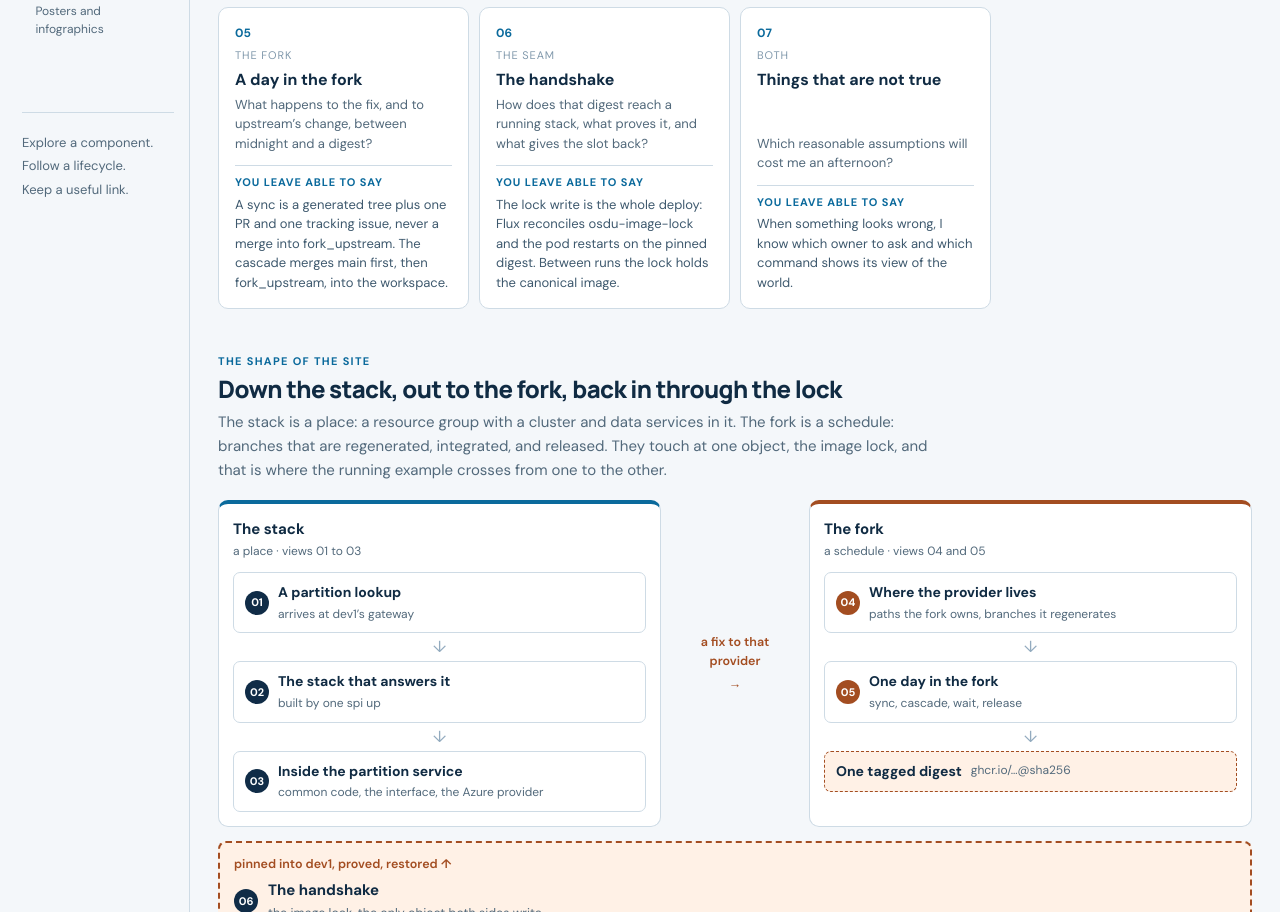
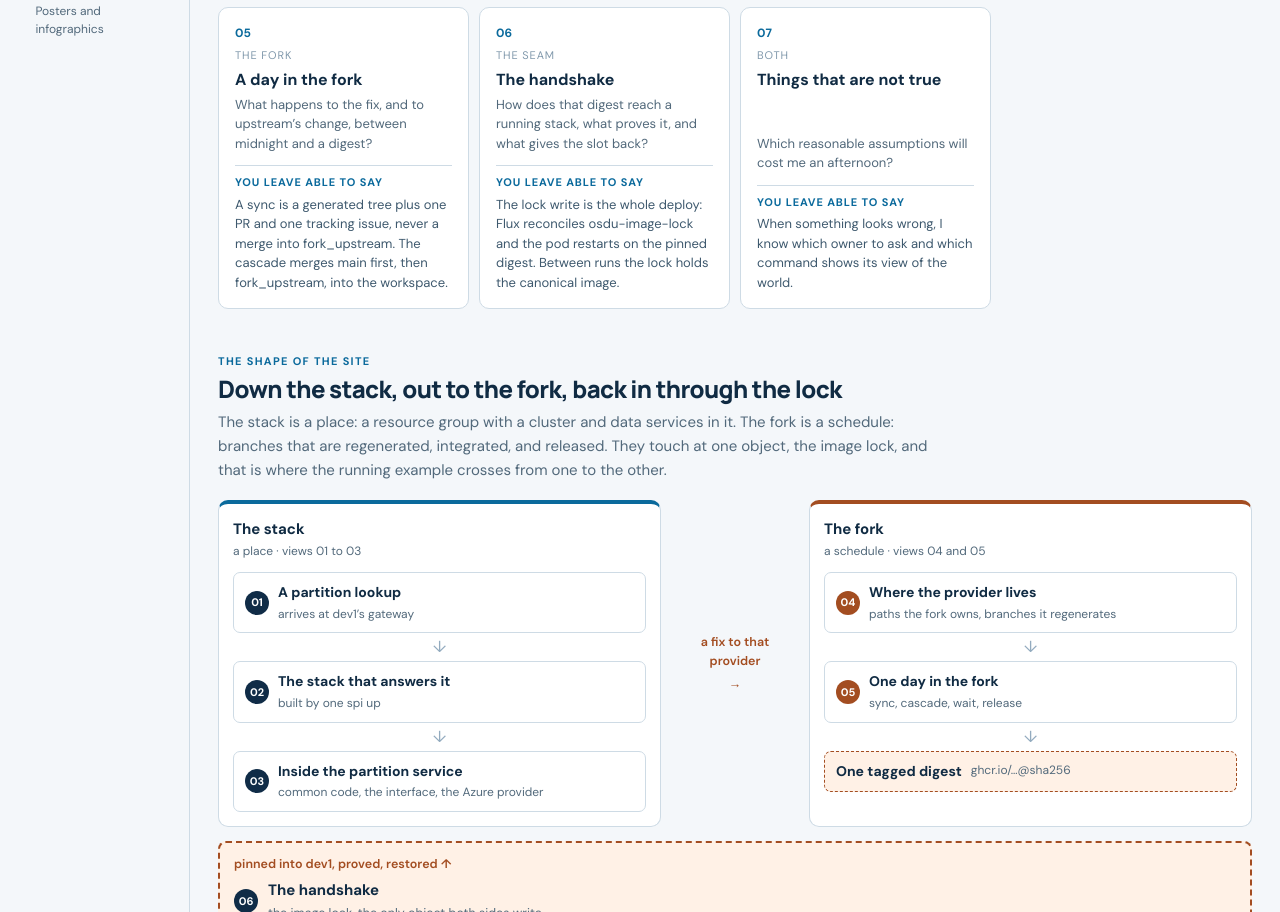
Before and after one commit to danielscholl-osdu/osdu-spi-training, a website built with Vite: page src/index.html in a window 1280 px wide. Shown: the part 1255-2167 px from the top of the page. Built offline with nearby package versions, Linux system fonts and the light colour scheme.

Commit message:
refactor(ui): remove rail note from sidebar
Drop the rail-note paragraph from the chapter rail and its styles

```diff
--- a/src/index.html
+++ b/src/index.html
@@ -50,9 +50,6 @@
           <span class="rail-toggle-glyph" aria-hidden="true">▾</span>
         </button>
         <nav aria-label="Chapters" id="chapter-navigation"></nav>
-        <p class="rail-note">
-          Explore a component.<br />Follow a lifecycle.<br />Keep a useful link.
-        </p>
       </aside>
       <main id="main-content">
         <p class="chapter-kicker" id="chapter-kicker"></p>
--- a/src/styles/base.css
+++ b/src/styles/base.css
@@ -189,14 +189,6 @@ summary:focus-visible {
 }
 .rail-toggle {
   display: none;
-}
-.rail-note {
-  font-size: 13px;
-  color: var(--muted);
-  line-height: 1.8;
-  margin-top: 65px;
-  border-top: 1px solid var(--line);
-  padding-top: 18px;
 }
 main {
   padding: 27px 28px 24px;
@@ -656,8 +648,7 @@ details[open] summary span {
     border-bottom: 1px solid var(--line);
     padding: 0 22px;
   }
-  .rail-label,
-  .rail-note {
+  .rail-label {
     display: none;
   }
   .rail nav {
```
